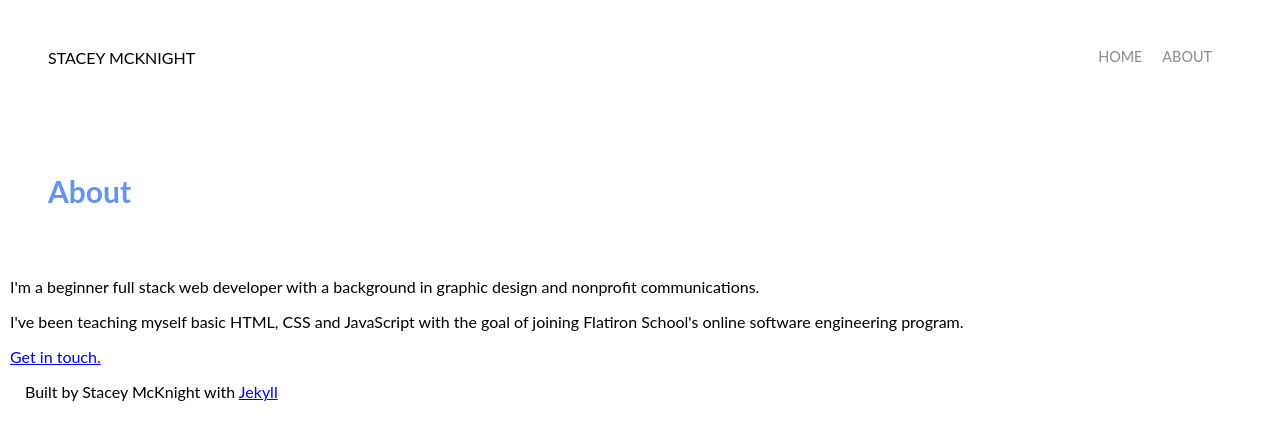
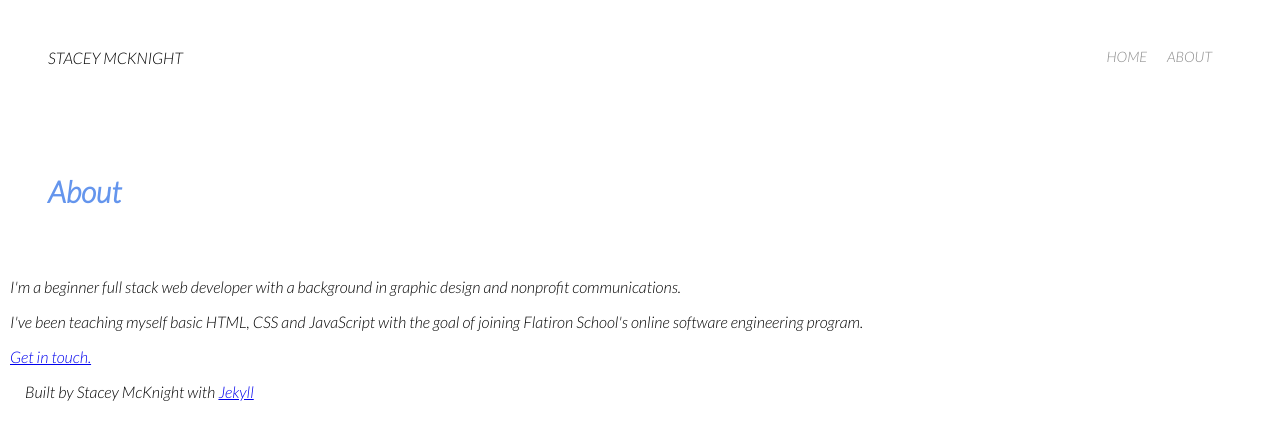
Before and after one commit to staceymck/jekyll-2020, a Jekyll site: the page built from about.markdown, in a window 1280 px wide. Shown: the top 440 px of the page. Built offline with Jekyll 4.4.1, drawn with Linux system fonts in a browser that asks for light colours.

Commit message:
Add Google font link

```diff
--- a/_includes/head.html
+++ b/_includes/head.html
@@ -1,6 +1,7 @@
 <head>
   <meta charset="utf-8" />
   <meta http-equiv="X-UA-Compatible" content="IE=edge" />
+  <link href="https://fonts.googleapis.com/css2?family=Lato:ital,wght@1,300&display=swap" rel="stylesheet">
   <link rel="stylesheet" href="{{ site.url }}/stylesheets/style.css" />
   <title>
     {% if page.title %} {{ page.title }} {% else %} {{ site.title }} {%
```
Also changed, not shown: other parts of _includes/head.html (+1 -1 lines).
